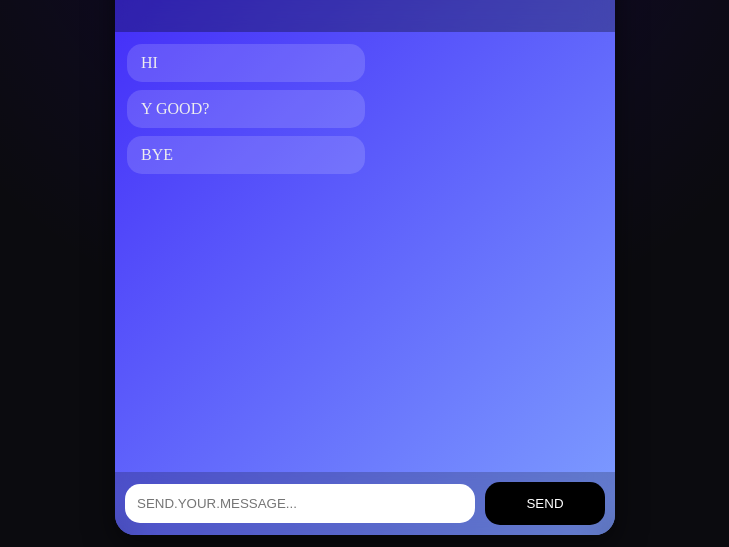
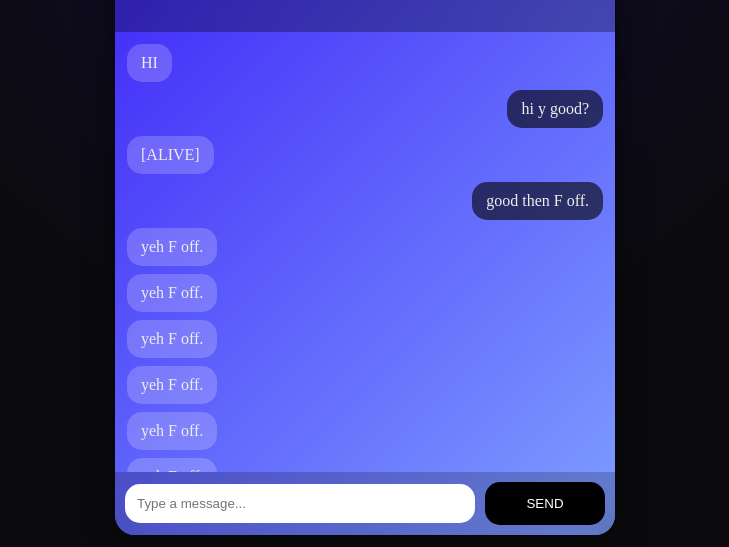
Before and after one commit to AlirezaLT/CHAT-BOX, a plain HTML site: page HTML/MAIN-CHAT-BOX.html in a window 1280 px wide. Shown: the part 165-712 px from the top of the page, without its empty margins (275-1004 px from the left). Drawn offline with Linux system fonts and the light colour scheme.

Commit message:
UPDATE SCROOL - MASSAGES

```diff
--- a/CSS/MAIN-CHAT-BOX.css
+++ b/CSS/MAIN-CHAT-BOX.css
@@ -56,14 +56,34 @@ backdrop-filter: blur(15px);
     display: flex;
     flex-direction: column;
     gap: 8px;
+    scroll-behavior: smooth;
+}
+
+.chat-display::-webkit-scrollbar{
+    width: 8px;
+}
+
+.chat-display::-webkit-scrollbar-thumb{
+    border-radius: 10px;
+    background: rgba(0, 0, 0, 0.70);
 }
 
 .CHAT{
-    background:rgba(255, 255, 255, 0.15);
-    padding: 10PX 14PX;
-    border-radius: 15PX;
-    max-width: 50%;
+    background: rgba(255, 255, 255, 0.15);
+    padding: 10px 14px;
+    border-radius: 15px;
+    max-width: 60%;
     color: #eee;
+}
+
+.RECEIVED{
+    align-self:flex-start;
+    background: rgba(255, 255, 255, 0.2);
+}
+
+.SENT{
+    align-self: flex-end;
+    background: rgba(0, 0, 0,0.60);
 }
 
 footer{
--- a/HTML/MAIN-CHAT-BOX.html
+++ b/HTML/MAIN-CHAT-BOX.html
@@ -17,15 +17,25 @@
                 </header>
 
                 <div class="chat-display">
-                    <div class="CHAT">HI</div>
-                    <div class="CHAT">Y GOOD?</div>
-                    <div class="CHAT">BYE</div>
+                    <div class="CHAT RECEIVED">HI</div>
+                    <div class="CHAT SENT">hi y good?</div>
+                    <div class="CHAT RECEIVED">[ALIVE]</div>
+                    <div class="CHAT SENT">good then F off.</div>
+                    <div class="CHAT RECEIVED">yeh F off.</div>
+                    <div class="CHAT RECEIVED">yeh F off.</div>
+                    <div class="CHAT RECEIVED">yeh F off.</div>
+                    <div class="CHAT RECEIVED">yeh F off.</div>
+                    <div class="CHAT RECEIVED">yeh F off.</div>
+                    <div class="CHAT RECEIVED">yeh F off.</div>
+                    <div class="CHAT RECEIVED">yeh F off.</div>
+                    <div class="CHAT RECEIVED">yeh F off.</div>
+                    <div class="CHAT SENT">good then F off.</div>
                 </div>
 
                 <footer>
                     <form action="" method="post" novalidate>
                             <div class="input-box-control" >
-                                <input id="chat-sender" name="message" type="text" placeholder="SEND.YOUR.MESSAGE..." class="chat-sender"/>
+                                <input id="chat-sender" name="message" type="text" placeholder="Type a message..." class="chat-sender"/>
 
 
                                 <button class="send-b" type="submit">SEND</button>
```
